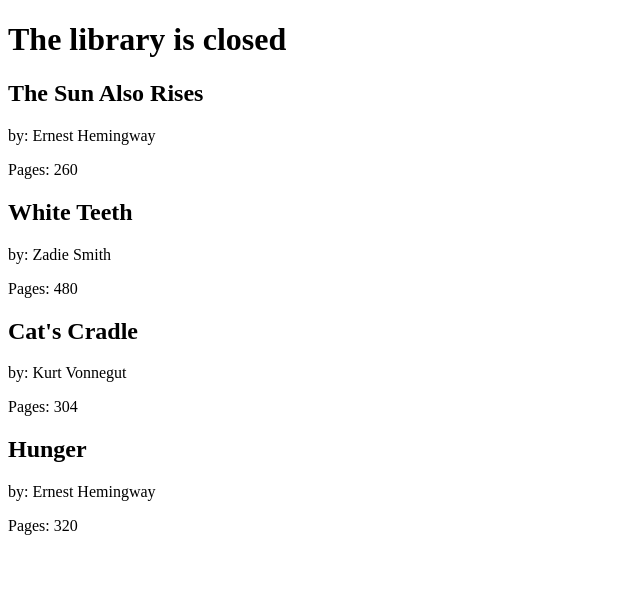
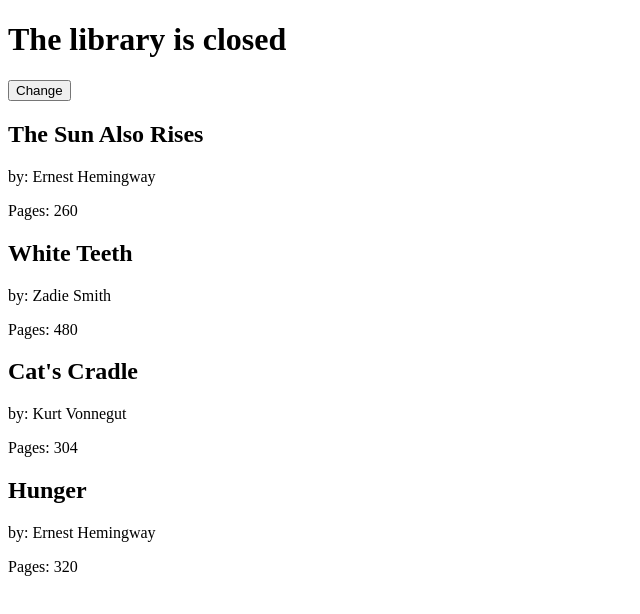
Before and after one commit to olibyte/reactEssential, a React (Create React App) app: page / in a window 1280 px wide. Shown: the top 614 px of the page, without its empty margins (0-640 px from the left). Built offline with nearby package versions, Linux system fonts and the light colour scheme.

Commit message:
setstate

```diff
--- a/src/index.js
+++ b/src/index.js
@@ -23,13 +23,19 @@ class Library extends Component {
         this.state = {
             open: false
         }
+        this.toggleOpenClosed = this.toggleOpenClosed.bind(this);
+    }
+    toggleOpenClosed() {
+        this.setState(prevState => ({
+            open: !this.state.open
+        }))
     }
     render() {
-        console.log(this.state)
-        const {books} = this.props;
+        const { books } = this.props;
         return (
             <div>
-                <h1>The library is {this.state.open ? 'open' : 'closed' }</h1>
+                <h1>The library is {this.state.open ? 'open' : 'closed'}</h1>
+                <button onClick={this.toggleOpenClosed}>Change</button>
                 {books.map(
                     (book, i) =>
                         <Book
```
